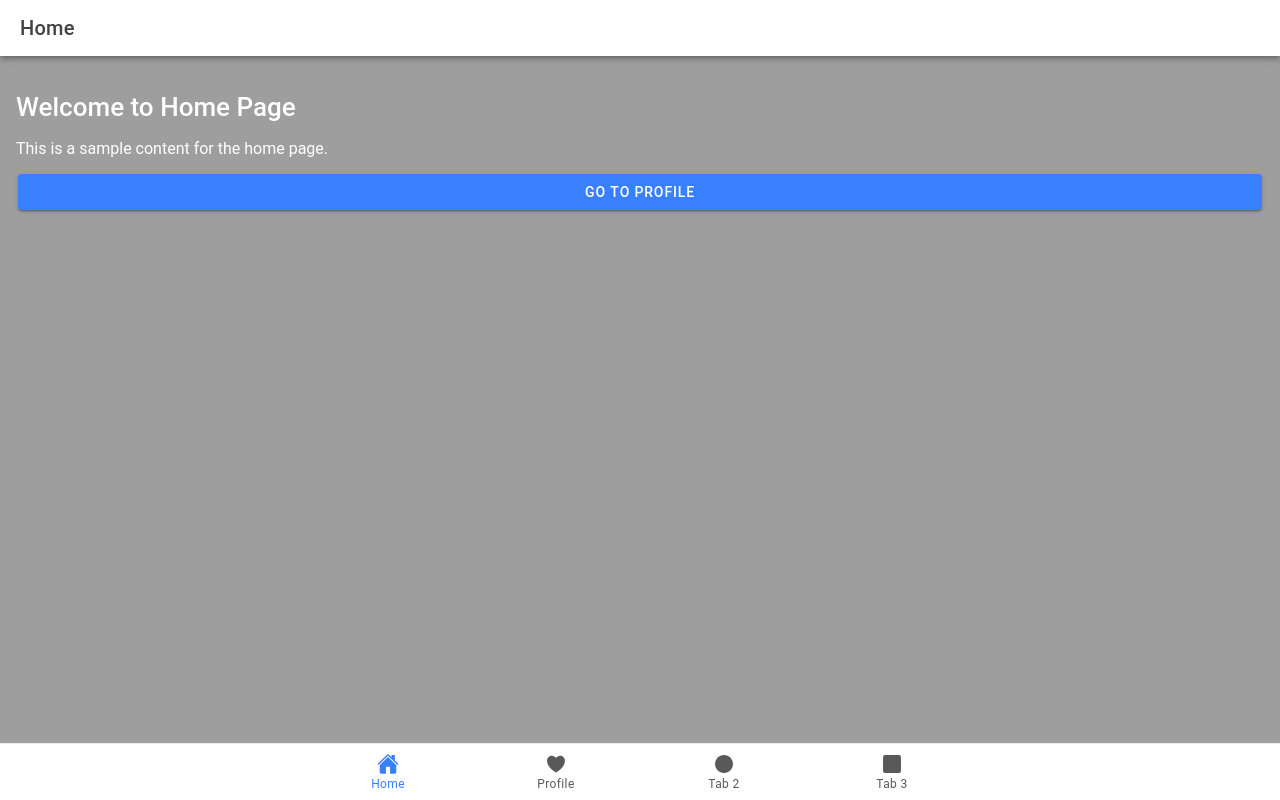
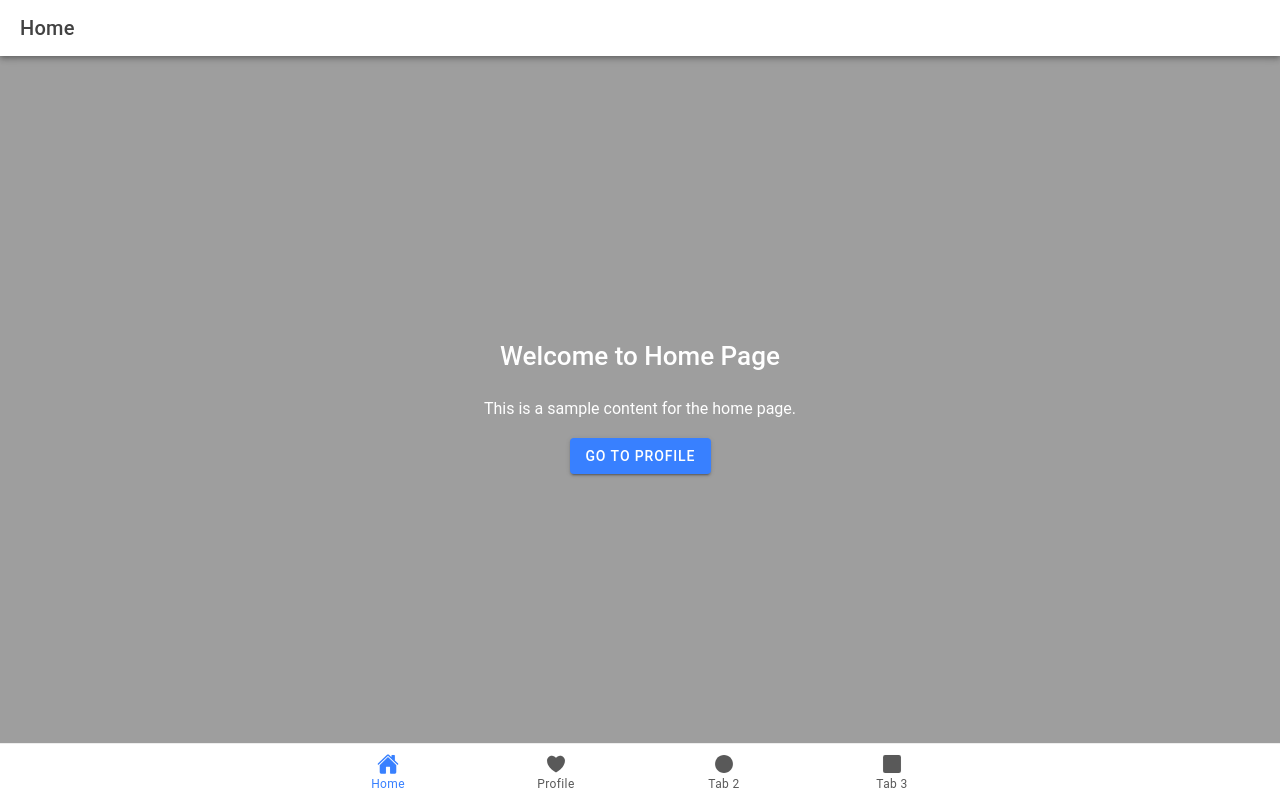
Before and after one commit to JayIvanOctat/ion-t-octat, a React (Vite) app: page /home in a window 1280 px wide. Built offline with nearby package versions, Linux system fonts and the light colour scheme.

Commit message:
added image and centered the content

```diff
--- a/src/pages/home.tsx
+++ b/src/pages/home.tsx
@@ -16,7 +16,7 @@ const Home: React.FC = () => {
             <IonTitle size="large">Home</IonTitle>
           </IonToolbar>
         </IonHeader>
-        <div className="ion-padding" style={{ color: 'white' }}>
+        <div className="ion-padding" style={{ color: 'white', display: 'flex', flexDirection: 'column', alignItems: 'center', justifyContent: 'center', height: '100%' }}>
           <h1>Welcome to Home Page</h1>
           <p>This is a sample content for the home page.</p>
           <IonButton expand="block" routerLink="/tab1">Go to Profile</IonButton>
```
